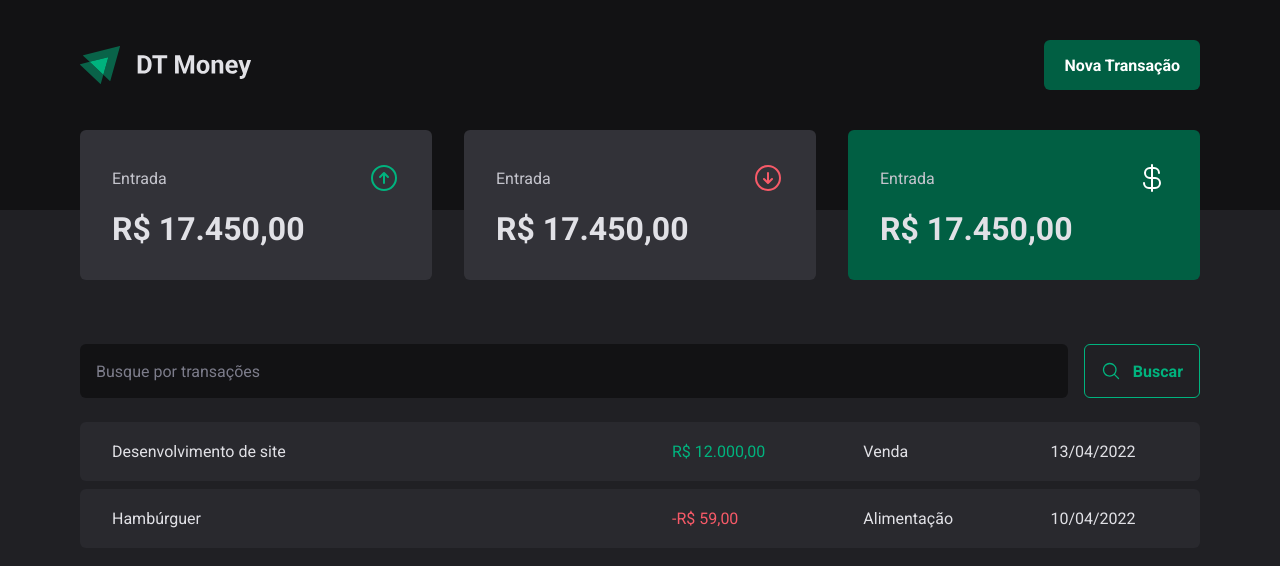
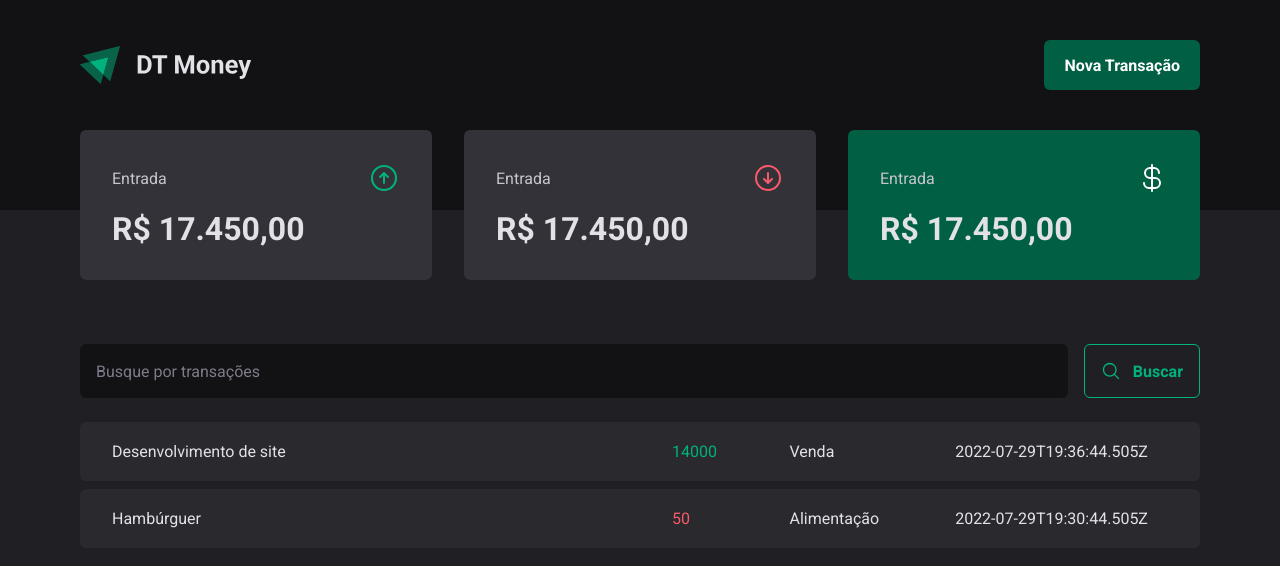
Before and after one commit to Azafman/03dt-money, a React (Vite) app: page / in a window 1280 px wide. Shown: the top 566 px of the page. Built offline with nearby package versions, Linux system fonts and the light colour scheme; data requests are answered from the project's data file.

Commit message:
Conexão com a API - Realizando requisição HTTP

```diff
--- a/src/pages/Transactions/index.tsx
+++ b/src/pages/Transactions/index.tsx
@@ -1,39 +1,56 @@
+import { useEffect, useState } from "react"
 import { Header } from "../../components/Header"
 import { Summary } from "../../components/Summary"
 import { SearchForm } from "./components/SearchForm"
 import { PriceHighlight, TransactionContainer, TransactionsTable } from "./styles"
 
+interface TransactionType {
+  id: string;
+  description: string;
+  type: 'income' | 'outcome';
+  price: number;
+  category: string;
+  createdAt: string;
+}
 export const Transactions = () => {
+  const [transactions, setTransactions] = useState<TransactionType[]>([]);
+  //quando criamos states, sempre é importate tipar o mesmo, principalmente quando se trata de objeto ou array.
+  async function loadTransactions() {
+    const response = await fetch('http://localhost:3333/transactions');
+    const data = await response.json();
+
+    setTransactions(data);
+  }
+  useEffect(() => {
+    loadTransactions();
+  }, [])
+
+  console.log(transactions);
+
   return (
     <div>
-      <Header/>
-      <Summary/>
+      <Header />
+      <Summary />
 
       <TransactionContainer>
-        <SearchForm/>
+        <SearchForm />
         <TransactionsTable>
           <tbody>
-              <tr>
-                <td>Desenvolvimento de site</td>
-                <td>
-                  <PriceHighlight variant="income">
-                    R$ 12.000,00
-                  </PriceHighlight>
-                </td>
-                <td>Venda</td>
-                <td>13/04/2022</td>
-              </tr>
-              <tr>
-                <td >Hambúrguer</td>
-                <td>
-                  <PriceHighlight variant="outcome">
-                    -R$ 59,00
-                  </PriceHighlight>
-                </td>
-                <td>Alimentação</td>
-                <td>10/04/2022</td>
-              </tr>
-            </tbody>
+            {transactions.map((transaction) => {
+              return (
+                <tr key={transaction.id}>
+                  <td>{transaction.description}</td>
+                  <td>
+                    <PriceHighlight variant={transaction.type}>
+                      {transaction.price}
+                    </PriceHighlight>
+                  </td>
+                  <td>{transaction.category}</td>
+                  <td>{transaction.createdAt}</td>
+                </tr>
+              )
+            })}
+          </tbody>
         </TransactionsTable>
       </TransactionContainer>
     </div>
```
